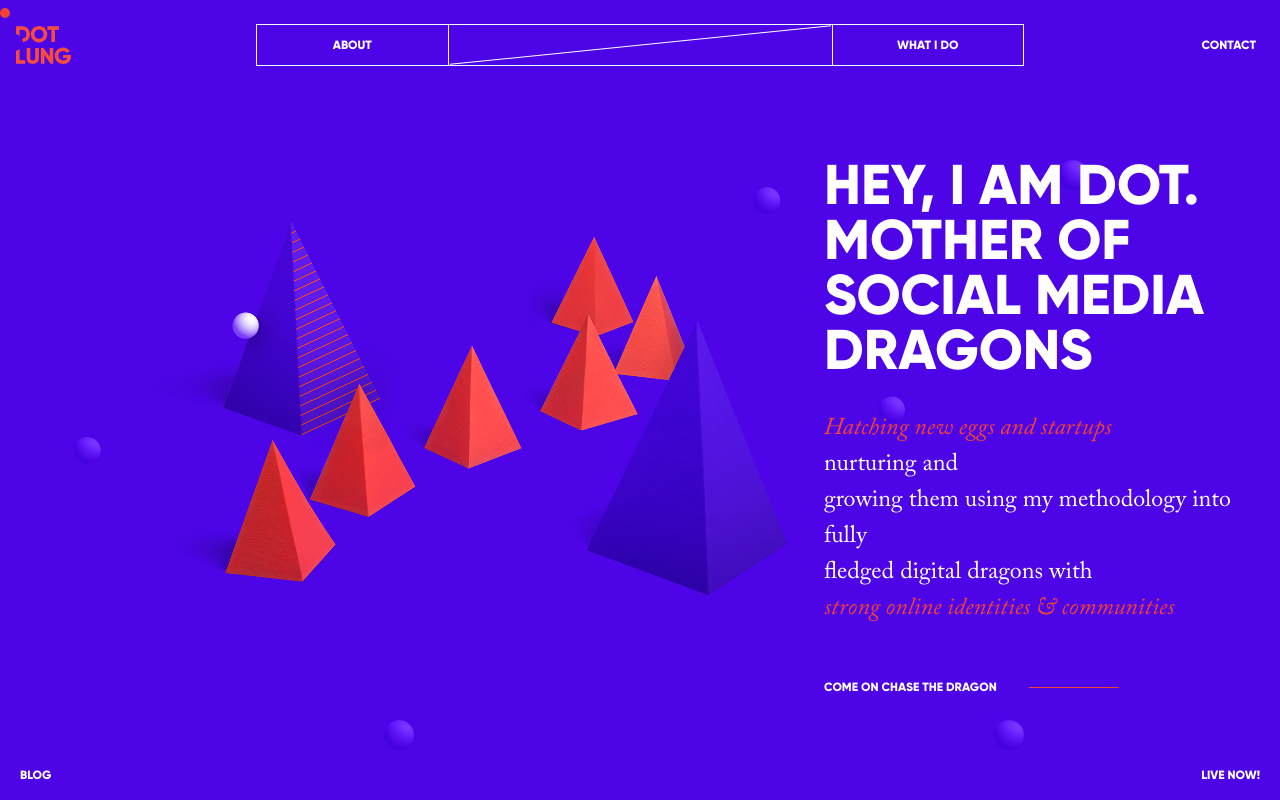
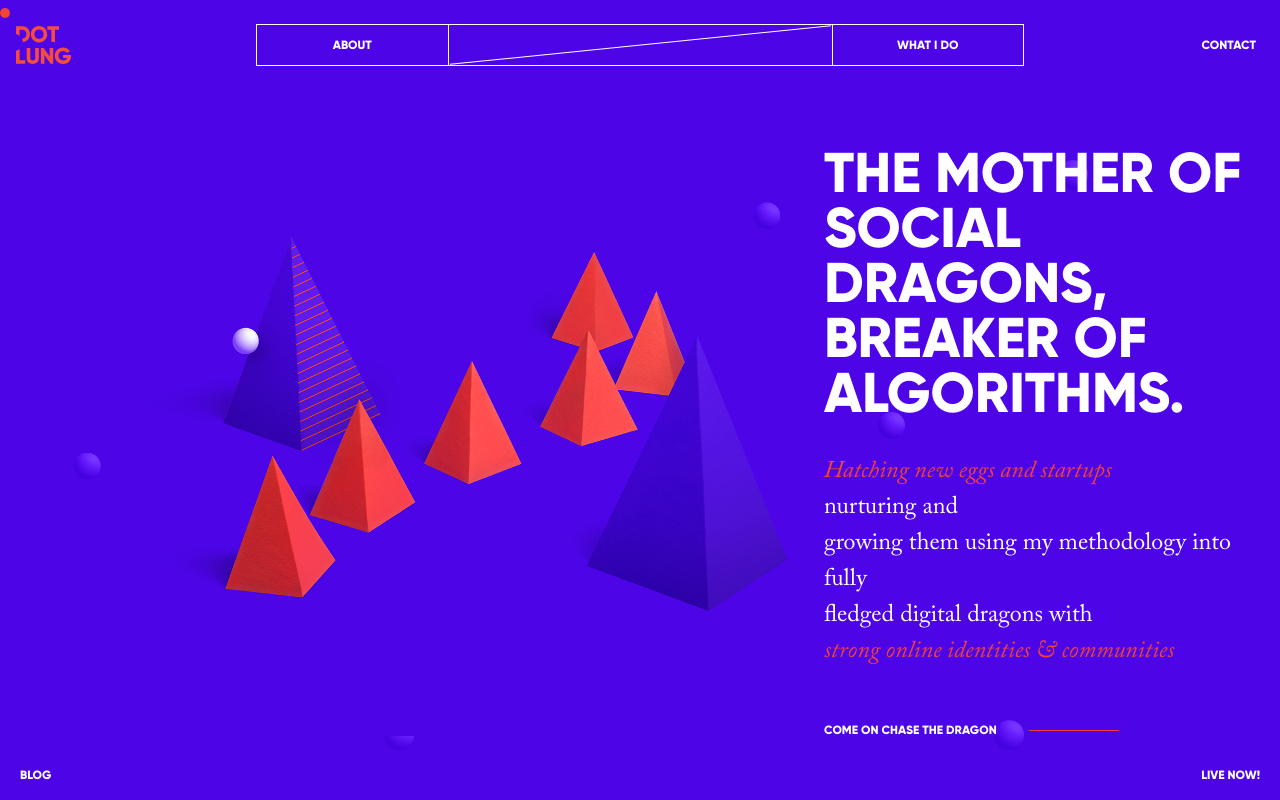
Before and after one commit to ArnabShikder24/dotlung-frontend, a Next.js app: page / in a window 1280 px wide. Built offline with nearby package versions, Linux system fonts and the light colour scheme.

Commit message:
home content update done

```diff
--- a/src/app/page.tsx
+++ b/src/app/page.tsx
@@ -23,7 +23,11 @@ export default function Home() {
         >
           <div className="z-10 text-left max-w-2xl px-6">
             <h1 className="text-[2rem] lg:text-[3.5rem] font-bold uppercase leading-[33px] lg:leading-[55px] -z-10">
-              Hey, I am Dot. Mother of social media dragons
+              the Mother of
+              Social
+              Dragons,
+              breaker of
+              algorithms.
             </h1>
             <p className="font-caslon lg:text-2xl mt-6 lg:mt-8" style={{lineHeight:"1.5"}}>
               <p className="text-secondary italic">
```
